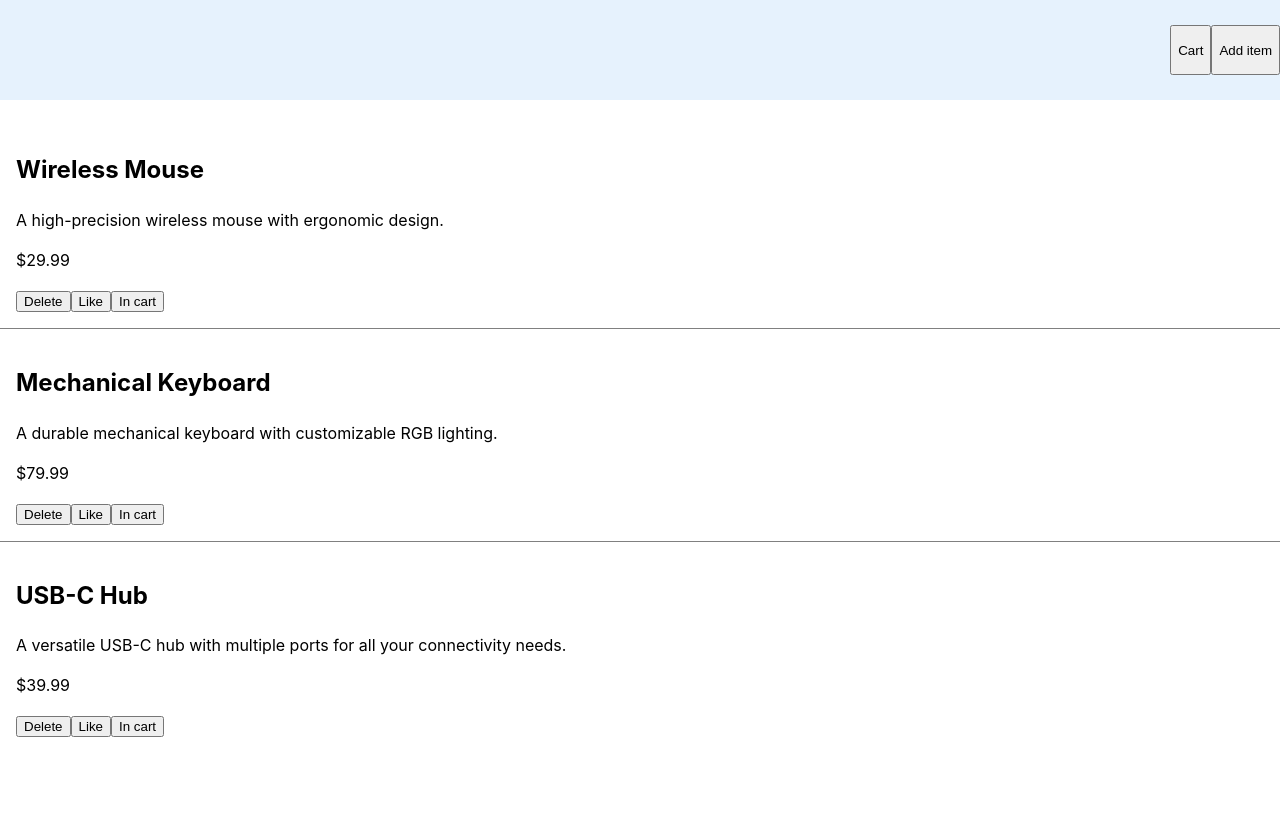
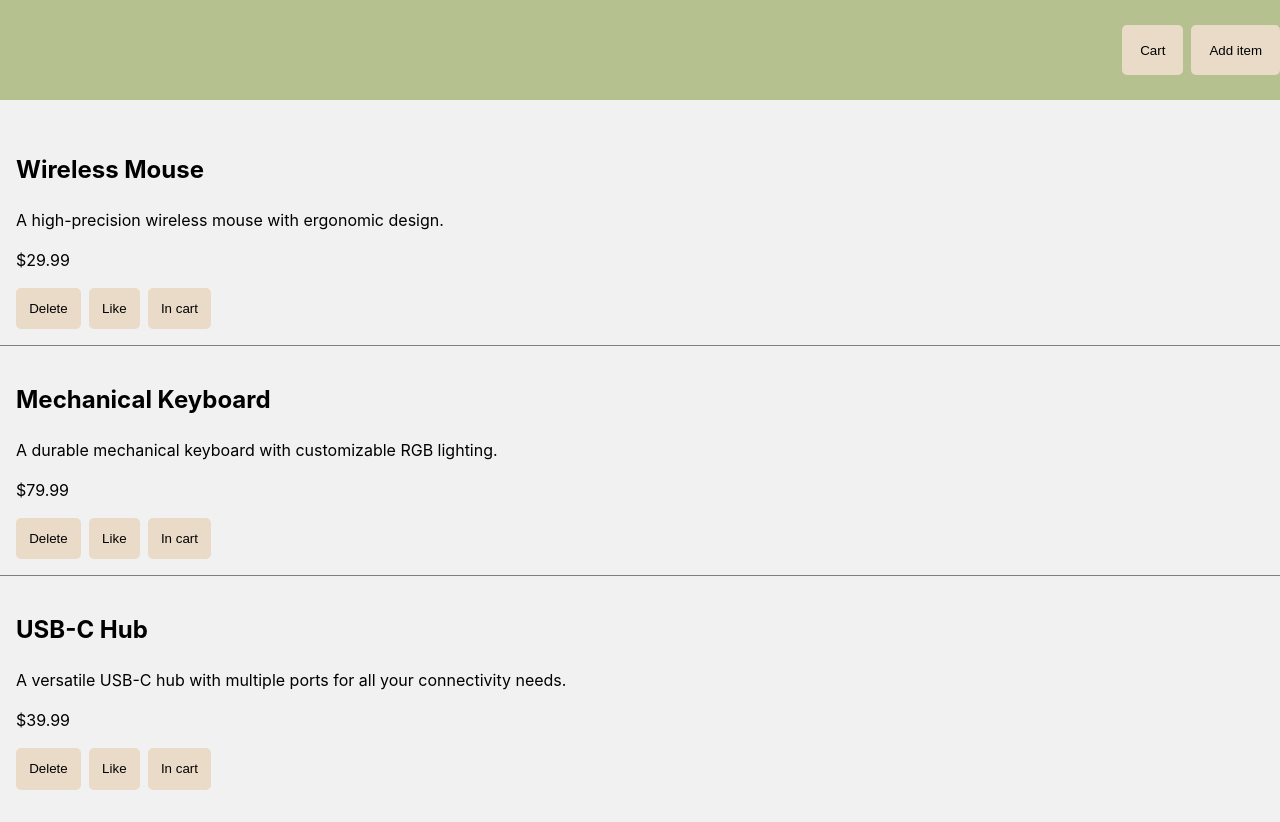
Before and after one commit to OlegDev1/onlineStore, a React (Vite) app: page / in a window 1280 px wide. Before the commit the page ends 800 px from the top, so only its background shows below. Built offline with nearby package versions, Linux system fonts and the light colour scheme; the HTML template or start-up script is replaced by a standard one.

Commit message:
Updated UI. Extended cart functionality

```diff
--- a/src/AddItemElement.css
+++ b/src/AddItemElement.css
@@ -10,9 +10,9 @@
 .addItemElement {
   height: 60%;
   width: 50%;
-  background-color: white;
+  background-color: #eadbc8;
   border-radius: 10px;
-  border: 3px solid rgb(132, 221, 250);
+  border: 3px solid #c7b7a3;
 
   display: flex;
   flex-direction: column;
@@ -23,3 +23,9 @@
 .addItem__description {
   height: 10%;
 }
+
+.addItemElement > * {
+  background-color: #f1f1f1;
+  border: none;
+  padding: 0.5rem;
+}
--- a/src/AddItemElement.jsx
+++ b/src/AddItemElement.jsx
@@ -5,6 +5,7 @@ import { ProductPropertiesContext } from "./ProductsPropertiesContext";
 
 export default function AddItemElement({ setItemAdding }) {
   const [products, setProducts] = useContext(ProductsContext);
+  const [productsProperties, setProductsProperties] = useContext(ProductPropertiesContext);
   const newProductId = products.length;
   const [newProduct, setNewProduct] = useState({
     id: newProductId,
@@ -12,7 +13,6 @@ export default function AddItemElement({ setItemAdding }) {
     description: "",
     price: 0,
   });
-  const [productsProperties, setProductsProperties] = useContext(ProductPropertiesContext);
 
   function handleCloseClick(event) {
     if (event.currentTarget != event.target) return;
--- a/src/Items.css
+++ b/src/Items.css
@@ -1,10 +1,3 @@
-.nav {
-  display: flex;
-  justify-content: flex-end;
-  align-items: center;
-  background-color: rgb(230, 242, 253);
-}
-
 .content__list {
   padding: 0;
 }
@@ -18,3 +11,17 @@
   background-color: grey;
   list-style-type: none;
 }
+.product__buttons {
+  display: flex;
+  gap: 0.5rem;
+}
+.product__buttons > * {
+  padding: 0.7rem;
+  background-color: #eadbc8;
+  border: 2px solid #eadbc8;
+  border-radius: 5px;
+}
+.product__buttons > *:hover {
+  border: 2px solid #c7b7a3;
+  transition: 0.3s;
+}
--- a/src/Items.jsx
+++ b/src/Items.jsx
@@ -25,39 +25,41 @@ export default function Items({ isCart }) {
   if (isCart) {
     Products = Products.filter((product) => productsProperties[product.id].cart);
   }
+
   return (
     <section className="content">
       <ol className="content__list">
         {Products.map((product, index) => {
+          const productIsLiked = productsProperties[product.id].liked;
+          const prodictIsInCart = productsProperties[product.id].cart;
+
           return (
             <>
               <li className="content__product" key={product.name}>
                 <h2 className="product__title">
-                  {(productsProperties[product.id].liked ? "❤️" : "") +
-                    product.name +
-                    (productsProperties[product.id].cart ? "🛒" : "")}
+                  {(productIsLiked ? "❤️" : "") + product.name + (prodictIsInCart ? "🛒" : "")}
                 </h2>
                 <p className="product__description">{product.description}</p>
                 <p className="product__price">${product.price}</p>
+                <div className="product__buttons">
                   <button className="product__delete" onClick={() => handleDeleteClick(product)}>
                     Delete
                   </button>
                   <button
                     className="product__like"
                     onClick={() => handleActionClick(product, "liked")}>
-                  {productsProperties[product.id].like ? "Unlike" : "Like"}
+                    {productIsLiked ? "Unlike" : "Like"}
                   </button>
                   <button
                     className="product__cart"
                     onClick={() => handleActionClick(product, "cart")}>
-                  {productsProperties[product.id].cart ? "Out of cart" : "In cart"}
+                    {prodictIsInCart ? "Out of cart" : "In cart"}
                   </button>
+                </div>
               </li>
               {index !== products.length - 1 ? (
                 <li className="content__product-divider"></li>
-              ) : (
-                false
-              )}
+              ) : null}
             </>
           );
         })}
--- a/src/Nav.css
+++ b/src/Nav.css
@@ -1,7 +1,18 @@
-.nav__addItemButton {
+.nav {
+  display: flex;
+  justify-content: flex-end;
+  align-items: center;
+  background-color: #b5c18e;
+  gap: 0.5rem;
+}
+.nav > * {
   height: 50%;
+  padding: 1rem;
+  background-color: #eadbc8;
+  border: 2px solid #eadbc8;
+  border-radius: 5px;
 }
-
-.nav__cart {
-  height: 50%;
+.nav > *:hover {
+  border: 2px solid #c7b7a3;
+  transition: 0.3s;
 }
--- a/src/Nav.jsx
+++ b/src/Nav.jsx
@@ -1,4 +1,4 @@
-import { useNavigate } from "react-router-dom";
+import { Routes, Route, useNavigate } from "react-router-dom";
 import "./Nav.css";
 export default function Nav({ setItemAdding }) {
   const navigate = useNavigate();
@@ -7,12 +7,29 @@ export default function Nav({ setItemAdding }) {
   }
   return (
     <nav className="nav">
+      <Routes>
+        <Route
+          path="/"
+          element={
+            <>
               <button className="nav__cart" onClick={() => navigate("/cart")}>
                 Cart
               </button>
               <button className="nav__addItemButton" onClick={handleClick}>
                 Add item
               </button>
+            </>
+          }
+        />
+        <Route
+          path="/cart"
+          element={
+            <button className="nav__home" onClick={() => navigate("/")}>
+              Home page
+            </button>
+          }
+        />
+      </Routes>
     </nav>
   );
 }
--- a/src/index.css
+++ b/src/index.css
@@ -12,4 +12,5 @@
 body {
   height: 100vh;
   margin: 0;
+  background-color: #f1f1f1;
 }
```
Lines whose indentation alone changed are shown as unchanged.
